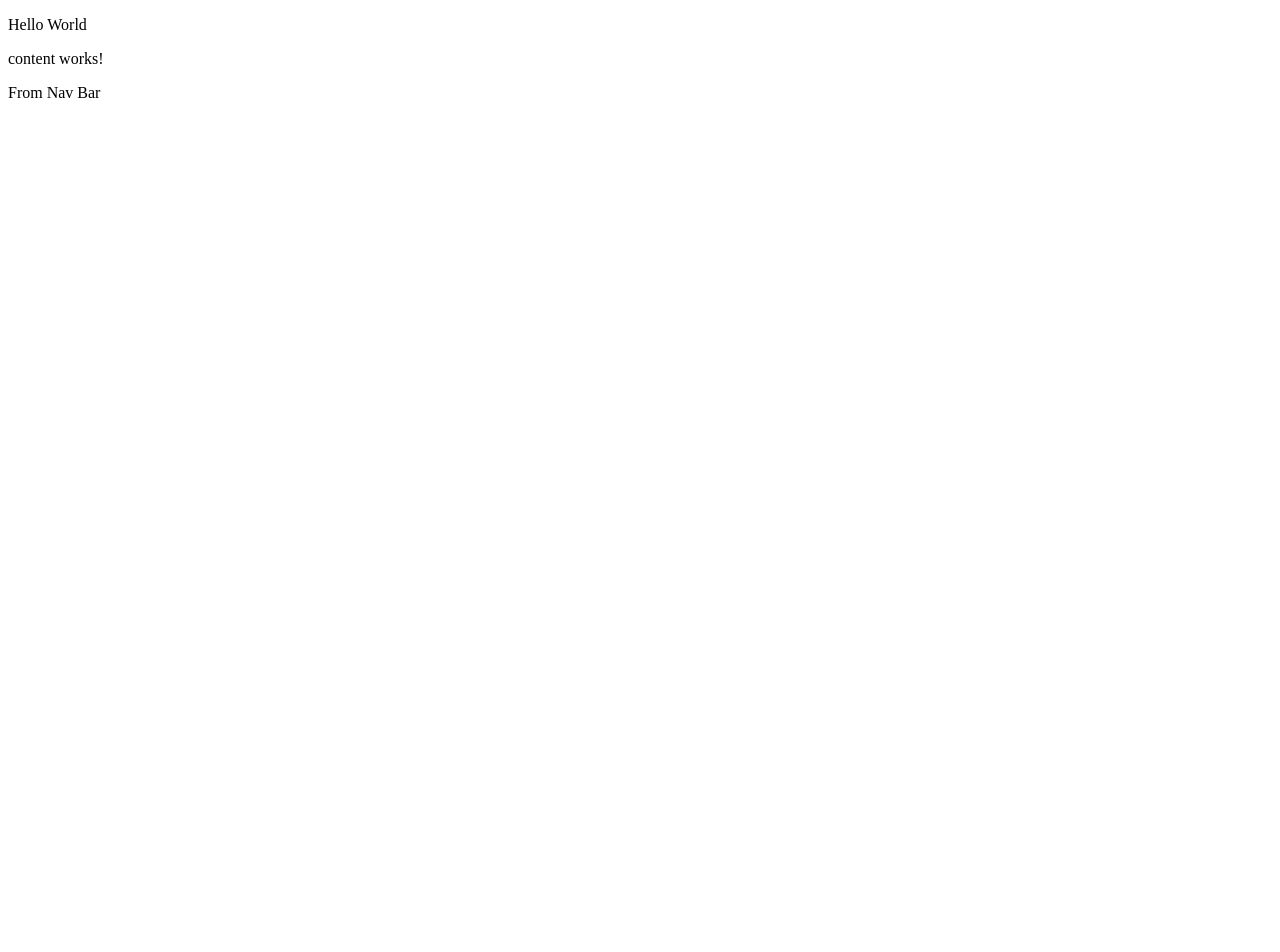
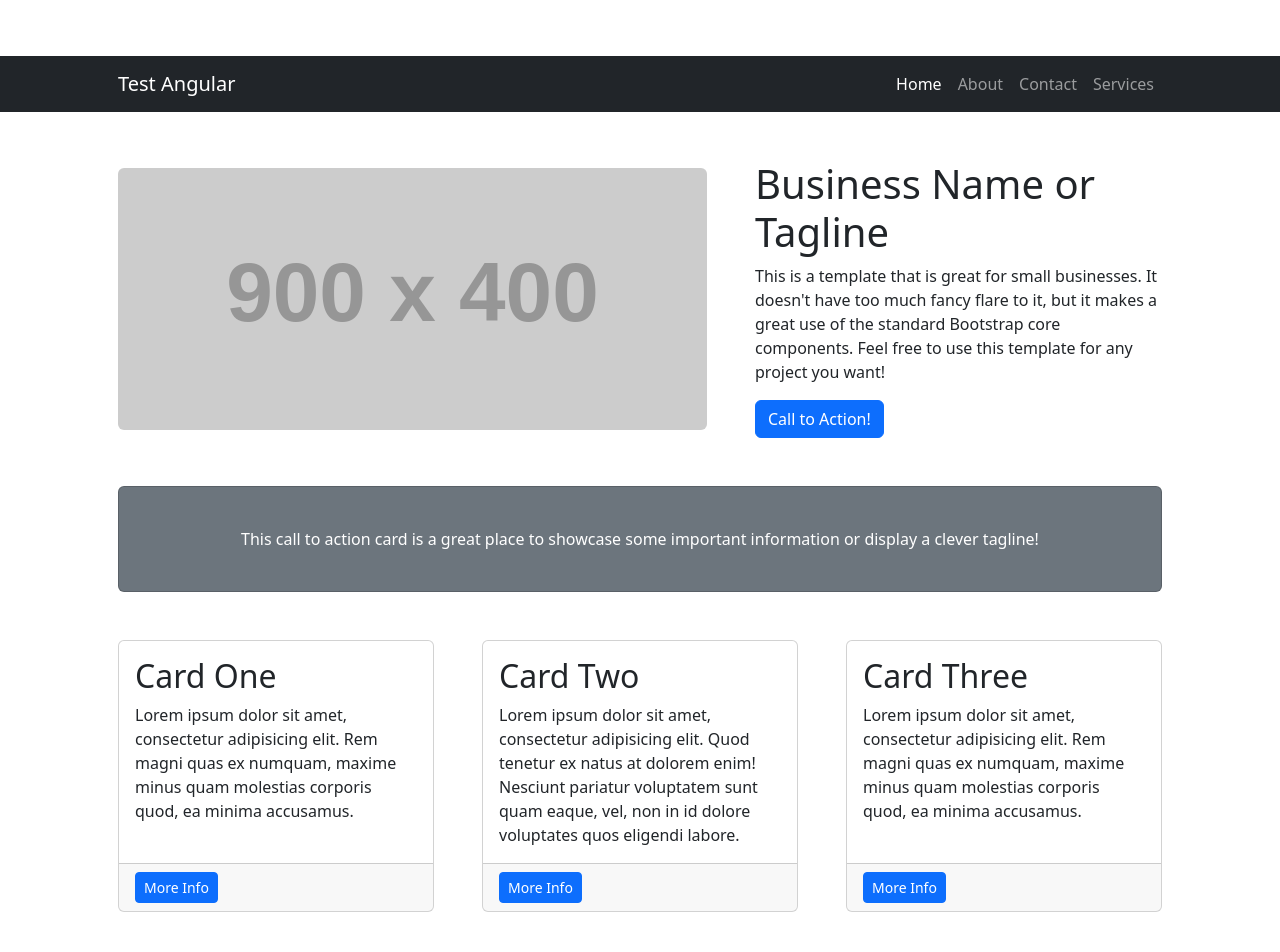
Before and after one commit to mahadihasan300/test-app-angular, an Angular app: page / in a window 1280 px wide. Shown: the top 952 px of the page. Before the commit the page ends 800 px from the top, so only its background shows below. Built offline with nearby package versions, Linux system fonts and the light colour scheme.

Commit message:
nav bar, content, footer component code added and called the component from root component

```diff
--- a/angular.json
+++ b/angular.json
@@ -25,9 +25,14 @@
               "src/assets"
             ],
             "styles": [
-              "src/styles.css"
+              "src/styles.css",
+              "node_modules/bootstrap/dist/css/bootstrap.min.css"
             ],
-            "scripts": []
+            "scripts": [
+              "node_modules/bootstrap/dist/js/bootstrap.bundle.min.js",
+              "node_modules/jquery/dist/jquery.min.js"
+
+            ]
           },
           "configurations": {
             "production": {
--- a/src/app/app.component.html
+++ b/src/app/app.component.html
@@ -1,3 +1,3 @@
-<p>Hello World</p>
+<app-navbar></app-navbar>
 <app-content></app-content>
-<app-navbar></app-navbar>
+<app-footer></app-footer>
--- a/src/app/app.component.ts
+++ b/src/app/app.component.ts
@@ -2,13 +2,14 @@ import { Component } from '@angular/core';
 import { RouterOutlet } from '@angular/router';
 import { NavbarComponent } from "./component/navbar/nav/navbar.component";
 import { ContentComponent } from "./component/page/content/content.component";
+import { FooterComponent } from "./component/footer/footer.component";
 
 @Component({
     selector: 'app-root',
     standalone: true,
     templateUrl: './app.component.html',
     styleUrl: './app.component.css',
-    imports: [RouterOutlet, NavbarComponent, ContentComponent]
+    imports: [RouterOutlet, NavbarComponent, ContentComponent, FooterComponent]
 })
 export class AppComponent {
   title = 'test-app';
--- /dev/null
+++ b/src/app/component/footer/footer.component.html
@@ -0,0 +1,4 @@
+<!-- Footer-->
+<footer class="py-5 bg-dark">
+    <div class="container px-4 px-lg-5"><p class="m-0 text-center text-white">Copyright &copy; Your Website 2023</p></div>
+</footer>
--- a/src/app/component/navbar/nav/navbar.component.html
+++ b/src/app/component/navbar/nav/navbar.component.html
@@ -1 +1,14 @@
-<p>From Nav Bar</p>
+<nav class="navbar navbar-expand-lg navbar-dark bg-dark">
+    <div class="container px-5">
+        <a class="navbar-brand" href="#!">Test Angular</a>
+        <button class="navbar-toggler" type="button" data-bs-toggle="collapse" data-bs-target="#navbarSupportedContent" aria-controls="navbarSupportedContent" aria-expanded="false" aria-label="Toggle navigation"><span class="navbar-toggler-icon"></span></button>
+        <div class="collapse navbar-collapse" id="navbarSupportedContent">
+            <ul class="navbar-nav ms-auto mb-2 mb-lg-0">
+                <li class="nav-item"><a class="nav-link active" aria-current="page" href="#!">Home</a></li>
+                <li class="nav-item"><a class="nav-link" href="#!">About</a></li>
+                <li class="nav-item"><a class="nav-link" href="#!">Contact</a></li>
+                <li class="nav-item"><a class="nav-link" href="#!">Services</a></li>
+            </ul>
+        </div>
+    </div>
+</nav>
--- a/src/app/component/page/content/content.component.html
+++ b/src/app/component/page/content/content.component.html
@@ -1 +1,45 @@
-<p>content works!</p>
+<div class="container px-4 px-lg-5">
+    <!-- Heading Row-->
+    <div class="row gx-4 gx-lg-5 align-items-center my-5">
+        <div class="col-lg-7"><img class="img-fluid rounded mb-4 mb-lg-0" src="https://dummyimage.com/900x400/dee2e6/6c757d.jpg" alt="..." /></div>
+        <div class="col-lg-5">
+            <h1 class="font-weight-light">Business Name or Tagline</h1>
+            <p>This is a template that is great for small businesses. It doesn't have too much fancy flare to it, but it makes a great use of the standard Bootstrap core components. Feel free to use this template for any project you want!</p>
+            <a class="btn btn-primary" href="#!">Call to Action!</a>
+        </div>
+    </div>
+    <!-- Call to Action-->
+    <div class="card text-white bg-secondary my-5 py-4 text-center">
+        <div class="card-body"><p class="text-white m-0">This call to action card is a great place to showcase some important information or display a clever tagline!</p></div>
+    </div>
+    <!-- Content Row-->
+    <div class="row gx-4 gx-lg-5">
+        <div class="col-md-4 mb-5">
+            <div class="card h-100">
+                <div class="card-body">
+                    <h2 class="card-title">Card One</h2>
+                    <p class="card-text">Lorem ipsum dolor sit amet, consectetur adipisicing elit. Rem magni quas ex numquam, maxime minus quam molestias corporis quod, ea minima accusamus.</p>
+                </div>
+                <div class="card-footer"><a class="btn btn-primary btn-sm" href="#!">More Info</a></div>
+            </div>
+        </div>
+        <div class="col-md-4 mb-5">
+            <div class="card h-100">
+                <div class="card-body">
+                    <h2 class="card-title">Card Two</h2>
+                    <p class="card-text">Lorem ipsum dolor sit amet, consectetur adipisicing elit. Quod tenetur ex natus at dolorem enim! Nesciunt pariatur voluptatem sunt quam eaque, vel, non in id dolore voluptates quos eligendi labore.</p>
+                </div>
+                <div class="card-footer"><a class="btn btn-primary btn-sm" href="#!">More Info</a></div>
+            </div>
+        </div>
+        <div class="col-md-4 mb-5">
+            <div class="card h-100">
+                <div class="card-body">
+                    <h2 class="card-title">Card Three</h2>
+                    <p class="card-text">Lorem ipsum dolor sit amet, consectetur adipisicing elit. Rem magni quas ex numquam, maxime minus quam molestias corporis quod, ea minima accusamus.</p>
+                </div>
+                <div class="card-footer"><a class="btn btn-primary btn-sm" href="#!">More Info</a></div>
+            </div>
+        </div>
+    </div>
+</div>
--- a/src/styles.css
+++ b/src/styles.css
@@ -1 +1,3 @@
-/* You can add global styles to this file, and also import other style files */
+body{
+    padding-top: 56px;
+}
```
Also changed, not shown: src/app/component/footer/footer.component.ts (added, +12 -0 lines), src/app/component/footer/footer.component.css (added), 1 other file (tests, documents, lock files or other folders).
